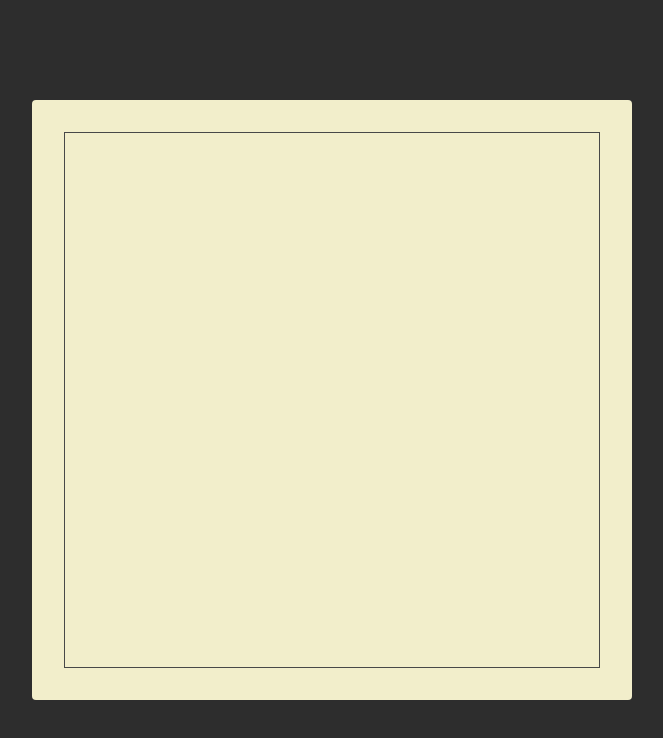
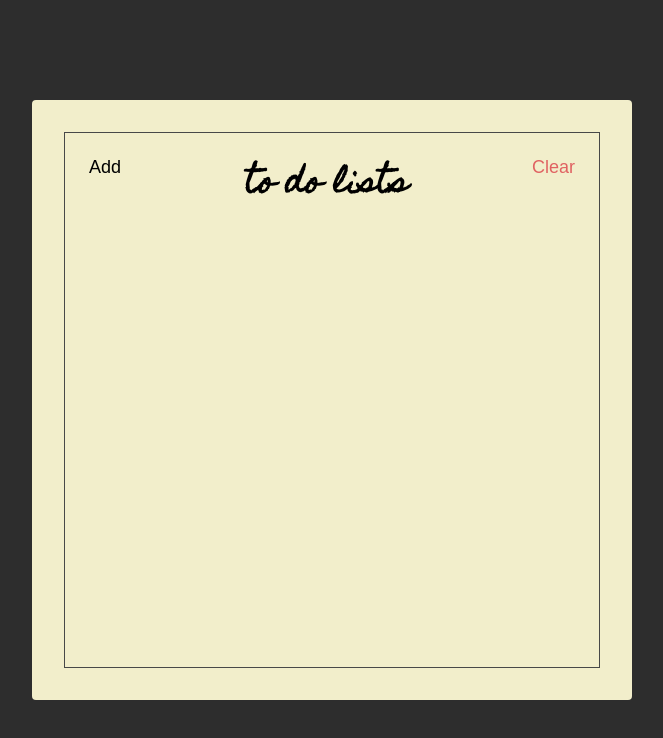
Before and after one commit to fahmidicki/react-course-starter, a website: page index.html in a window 1280 px wide. Shown: the whole page, without its empty margins (308-971 px from the left). Drawn offline with Linux system fonts and the light colour scheme; a web font is replaced by a local one.

Commit message:
html dan css header selesai(header section)

```diff
--- a/index.html
+++ b/index.html
@@ -13,7 +13,13 @@
   </head>
   <body>
     <div class="container">
-      <div class="frame"></div>
+      <div class="frame">
+        <div class="header">
+          <button class="header-button">Add</button>
+          <h1 class="header-title">To Do Lists</h1>
+          <button class="header-button main-red-color">Clear</button>
+        </div>
+      </div>
     </div>
   </body>
 </html>
--- a/style.css
+++ b/style.css
@@ -1,5 +1,12 @@
 * {
   box-sizing: border-box;
+}
+
+:root {
+  --main-red-color: #e06262;
+}
+.main-red-color {
+  color: var(--main-red-color);
 }
 
 html {
@@ -36,4 +43,27 @@ html {
 .frame {
   border: 1px solid #484848;
   height: 100%;
+
+  display: flex;
+  flex-direction: column;
 }
+
+.header {
+  display: flex;
+  align-items: flex-start;
+}
+.header-title {
+  flex: 1;
+  text-align: center;
+  font-size: 3rem;
+  font-family: "Homemade Apple", sans-serif;
+  text-transform: lowercase;
+}
+.header-button {
+  font-size: 1.8rem;
+  font-family: "Bungee Inline", sans-serif;
+  padding: 24px;
+  background: unset;
+  border: unset;
+  outline: unset;
+}
```
